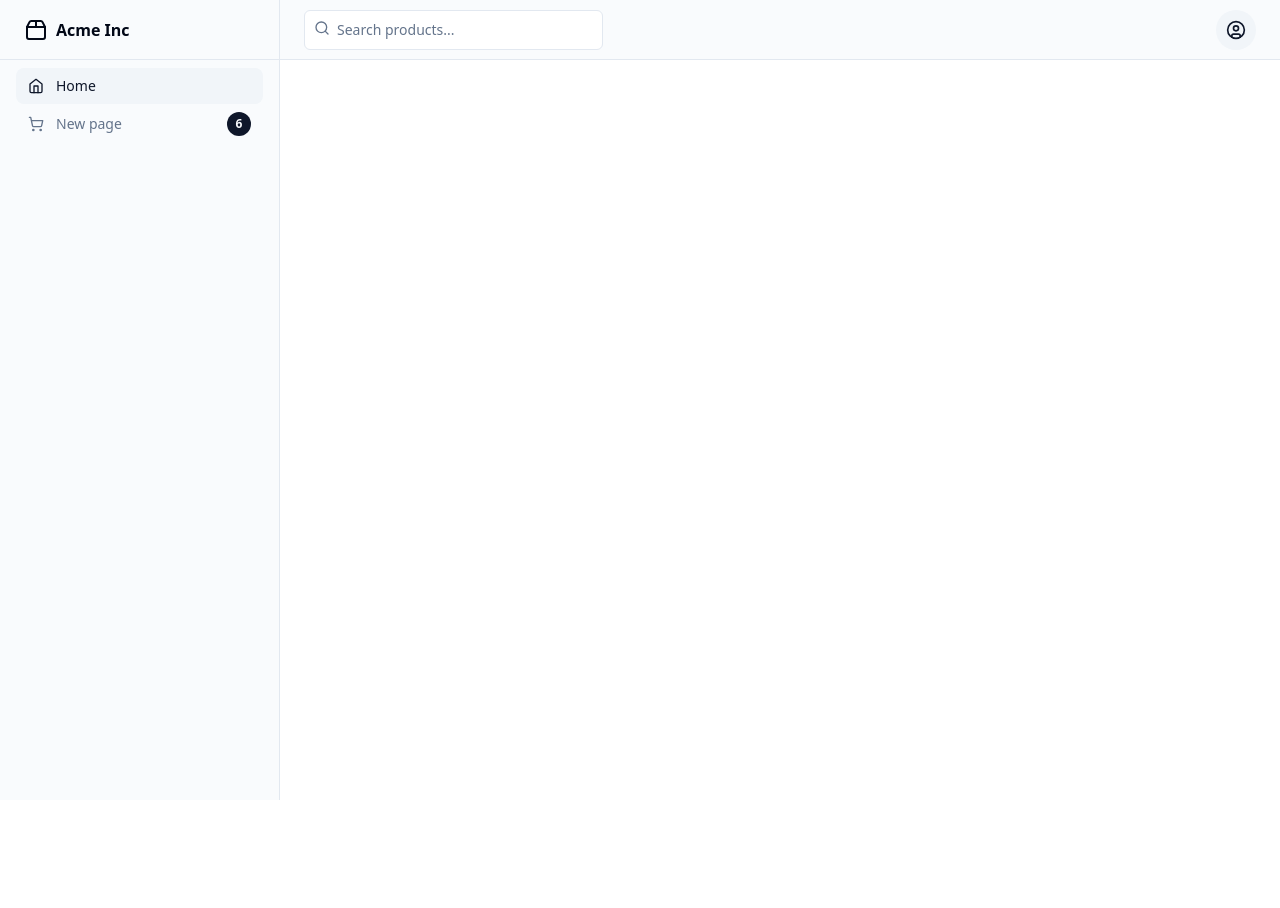
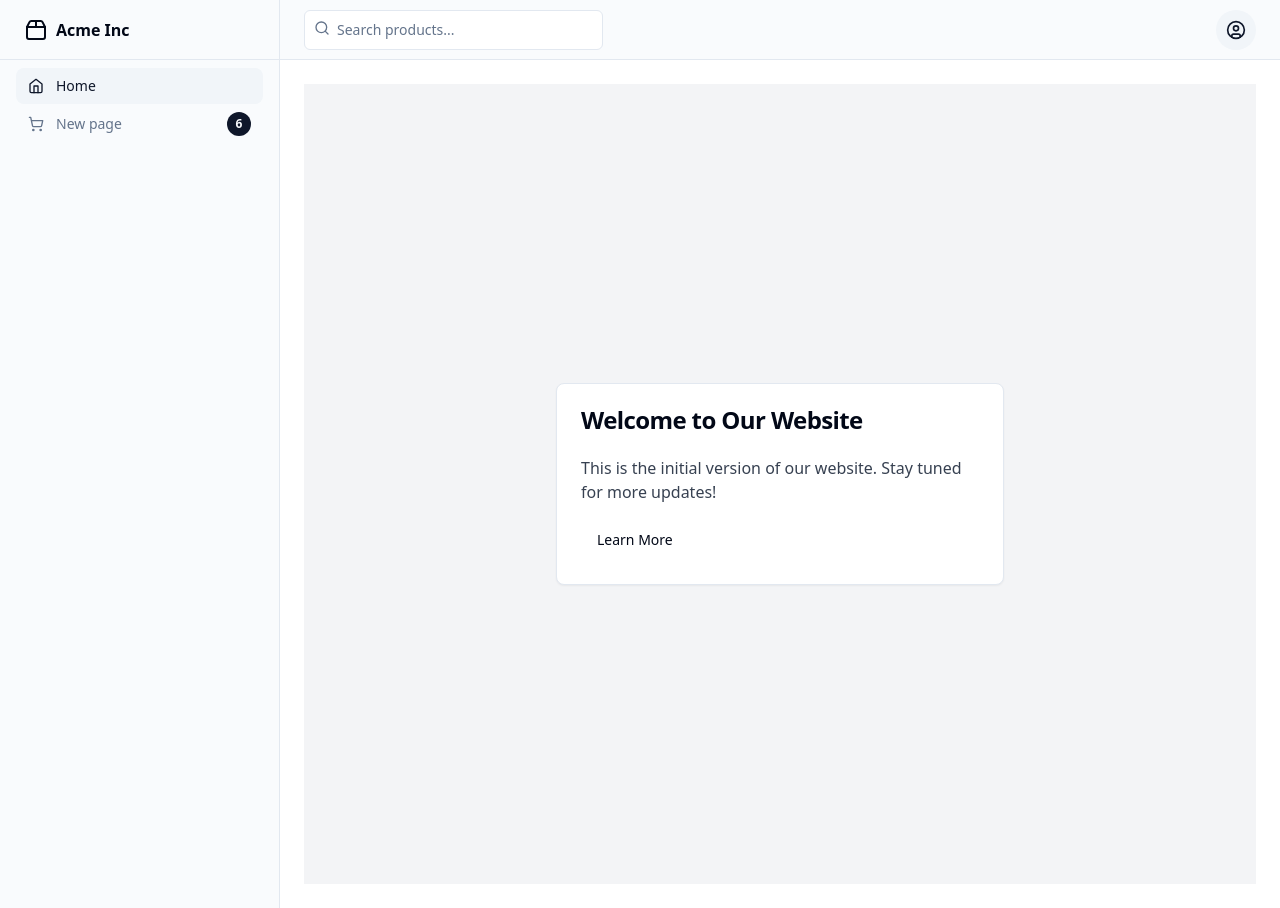
Before and after one commit to Aldian1/project-skeleton-maker, a React (Vite) app: page / in a window 1280 px wide. Before the commit the page ends 800 px from the top, so only its background shows below. Built offline with nearby package versions, Linux system fonts and the light colour scheme.

Commit message:
Create initial empty project with a welcome card on the home page.

```diff
--- a/src/pages/Index.jsx
+++ b/src/pages/Index.jsx
@@ -1,9 +1,23 @@
+import { Button } from "@/components/ui/button";
+import { Card, CardContent, CardHeader, CardTitle } from "@/components/ui/card";
+
 function Index() {
-  console.log("I am here!")
   return (
-    <>
-      {/* ADD YOUR CODE HERE! */}
-    </>
+    <div className="flex flex-col items-center justify-center min-h-screen bg-gray-100">
+      <Card className="w-full max-w-md">
+        <CardHeader>
+          <CardTitle>Welcome to Our Website</CardTitle>
+        </CardHeader>
+        <CardContent>
+          <p className="text-gray-700">
+            This is the initial version of our website. Stay tuned for more updates!
+          </p>
+          <Button className="mt-4" variant="primary">
+            Learn More
+          </Button>
+        </CardContent>
+      </Card>
+    </div>
   );
 }
 
```
